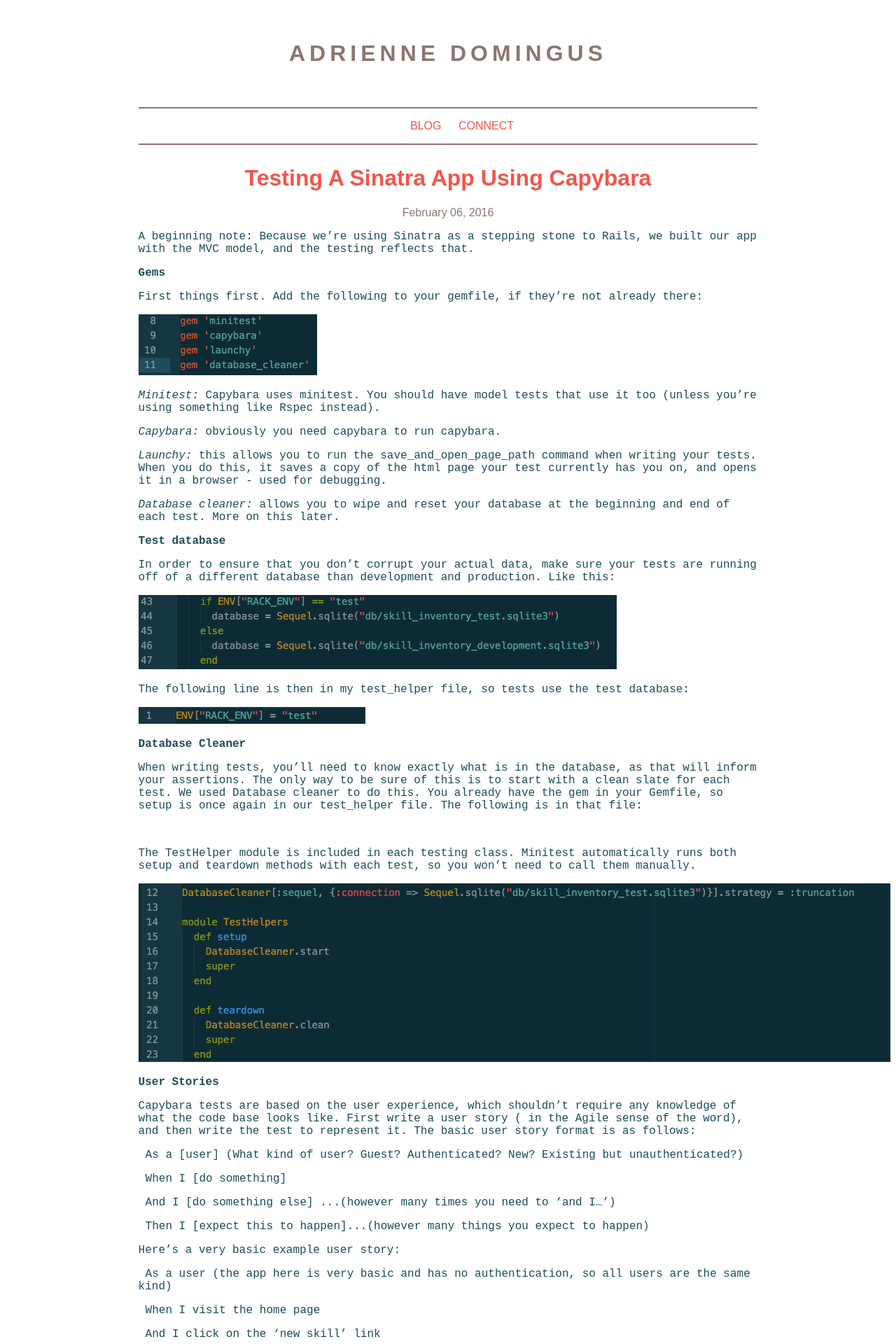
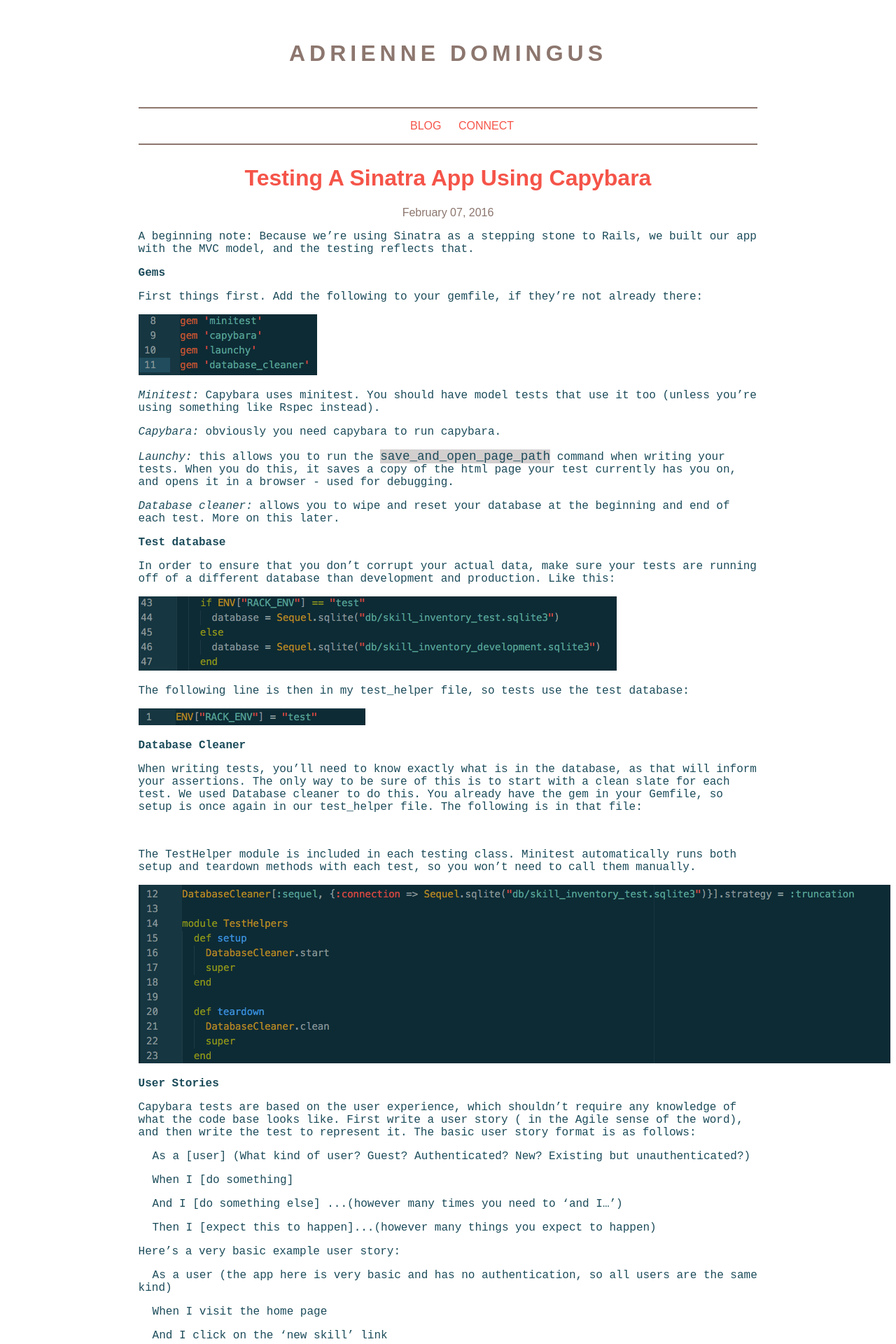
Before and after one commit to adriennedomingus/adriennedomingus.github.io, a Jekyll site: the page built from _posts/2016-02-07-testing-a-sinatra-app-using-capybara.html, in a window 1280 px wide. Shown: the top 1920 px of the page at 70% size. Built offline with Jekyll 4.4.1, drawn with Linux system fonts in a browser that asks for light colours.

Commit message:
next post

```diff
--- a/_posts/2016-01-28-failure-and-the-fear-of-it.html
+++ b/_posts/2016-01-28-failure-and-the-fear-of-it.html
@@ -11,4 +11,5 @@
   <p>- Do something. If you don’t know how to solve a problem, that’s okay. Try something. Even if you don’t solve it right away, you will learn something about the problem, you will know one thing that didn’t work. </p>
   <p>- My value as a person is not defined by my success or failure. Yours isn’t either. </p>
   <a class="inline previous-post" href="http://adriennedomingus.github.io/2016/01/10/building-a-server-in-ruby.html">...Previous Post</a>
+  <a class="inline next-post" href="http://adriennedomingus.github.io/2016/02/06/testing-a-sinatra-app-using-capybara.html"> Next Post...</a>
 </div>
--- a/_posts/2016-02-06-testing-a-sinatra-app-using-capybara.html
+++ b/_posts/2016-02-07-testing-a-sinatra-app-using-capybara.html
@@ -8,7 +8,7 @@
 <img src="/images/2016-02-07/01.png" alt="image 01" />
 <p><em>Minitest:</em> Capybara uses minitest. You should have model tests that use it too (unless you’re using something like Rspec instead).</p>
 <p><em>Capybara:</em> obviously you need capybara to run capybara.</p>
-<p><em>Launchy:</em> this allows you to run the <span class=”code”>save_and_open_page_path</span> command when writing your tests. When you do this, it saves a copy of the html page your test currently has you on, and opens it in a browser - used for debugging.</p>
+<p><em>Launchy:</em> this allows you to run the <span class="code">save_and_open_page_path</span> command when writing your tests. When you do this, it saves a copy of the html page your test currently has you on, and opens it in a browser - used for debugging.</p>
 <p><em>Database cleaner:</em> allows you to wipe and reset your database at the beginning and end of each test. More on this later.</p>
 <p><strong>Test database</strong></p>
 <p>In order to ensure that you don’t corrupt your actual data, make sure your tests are running off of a different database than development and production. Like this:</p>
--- a/css/styles.css
+++ b/css/styles.css
@@ -146,5 +146,5 @@
 }
 
 .indent {
-  text-indent: 10px;
+  text-indent: 20px;
 }
```
